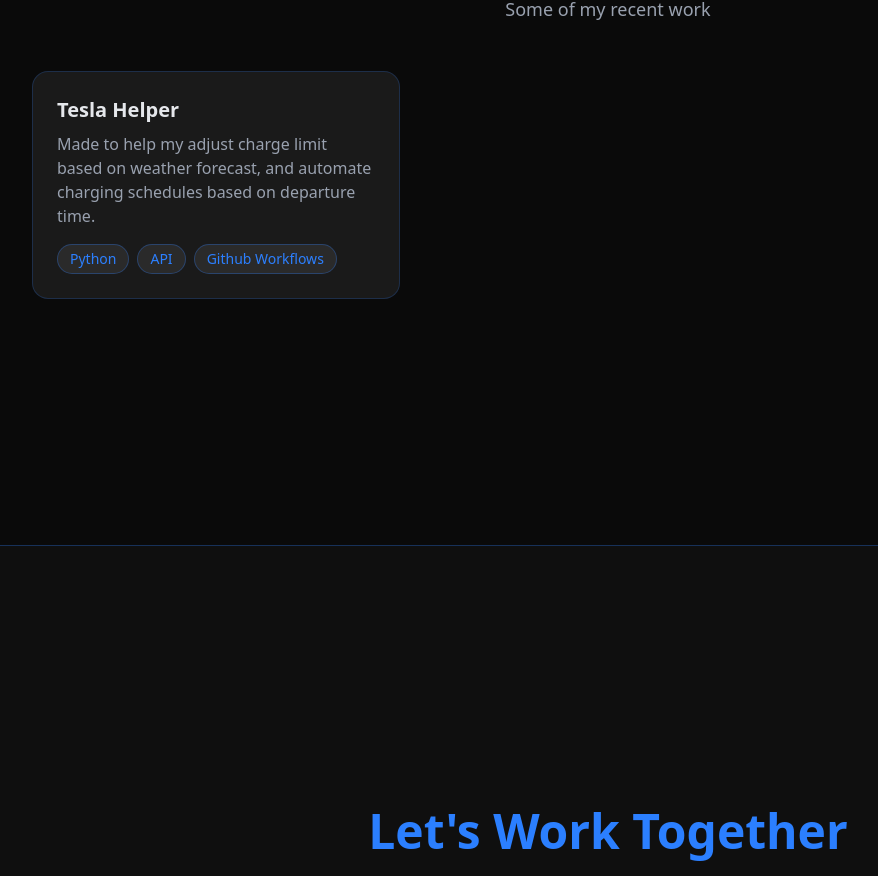
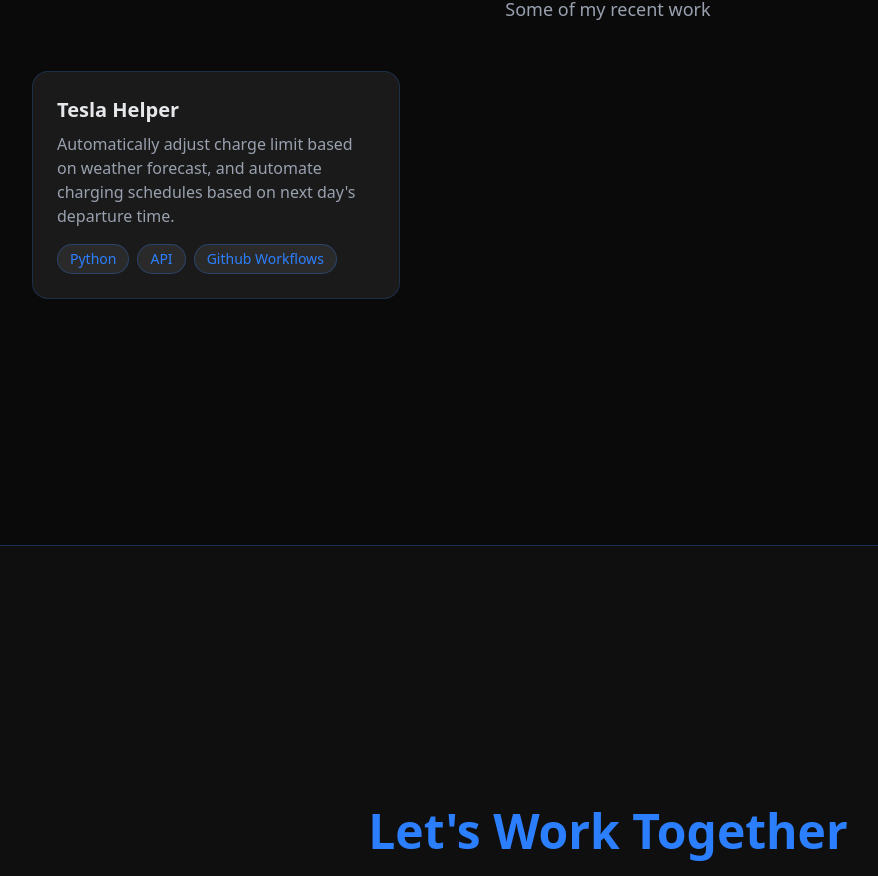
Before and after one commit to alantylam/alantylam.github.io, a React (Vite) app: page / in a window 1280 px wide. Shown: the part 3715-4591 px from the top of the page, without its empty margins (32-910 px from the left). Built offline with nearby package versions, Linux system fonts and the light colour scheme.

Commit message:
updated some wording

```diff
--- a/src/App.tsx
+++ b/src/App.tsx
@@ -159,7 +159,7 @@
   const projects = [
     {
       title: 'Tesla Helper',
-      description: 'Made to help my adjust charge limit based on weather forecast, and automate charging schedules based on departure time.',
+      description: 'Automatically adjust charge limit based on weather forecast, and automate charging schedules based on next day\'s departure time.',
       tags: ['Python', 'API', 'Github Workflows']
     }
   ];
@@ -372,7 +372,7 @@
                   {project.icon}
                 </div> */}
                 <div className="p-6">
-                  <h3 className="text-xl font-bold text-gray-200 mb-2">{project.title}</h3>
+                  <h3 className="text-xl font-bold items-center justify-center text-gray-200 mb-2">{project.title}</h3>
                   <p className="text-gray-400 mb-4">{project.description}</p>
                   <div className="flex flex-wrap gap-2">
                     {project.tags.map((tag, tagIndex) => (
```
